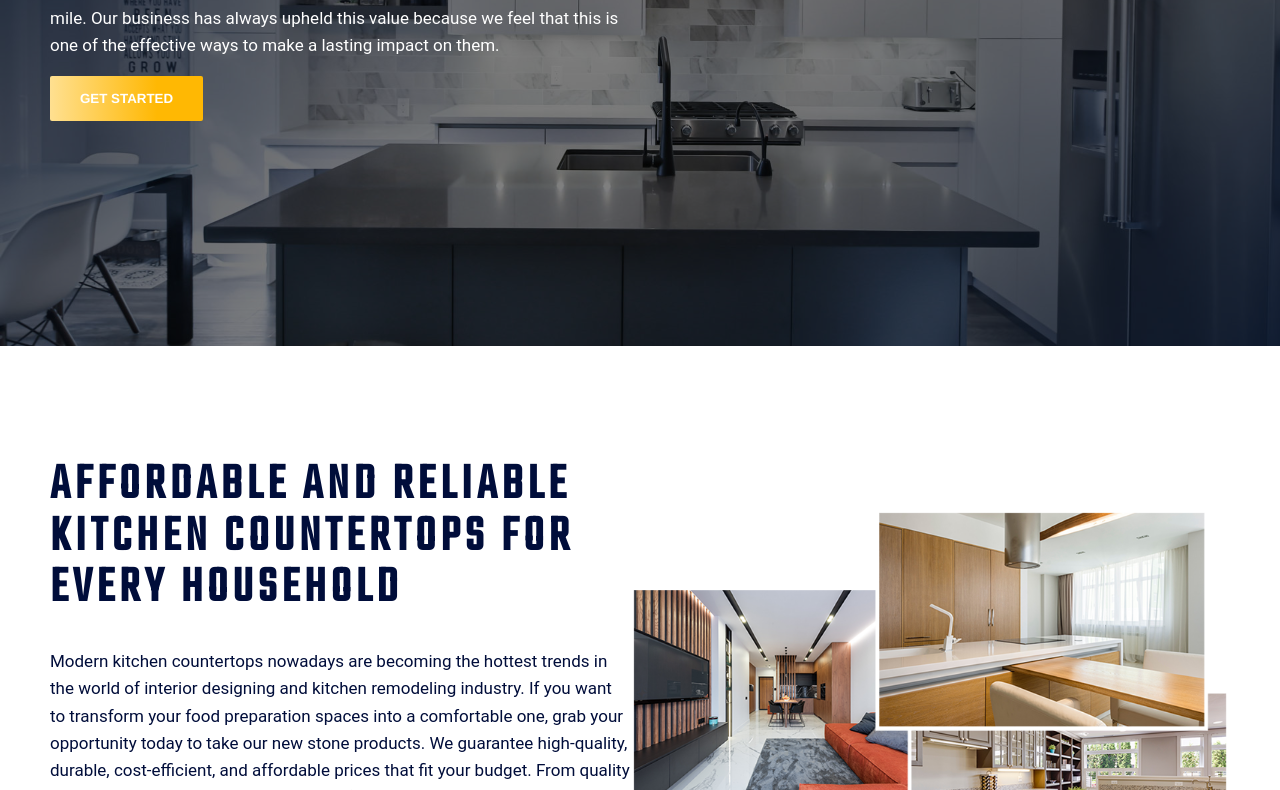
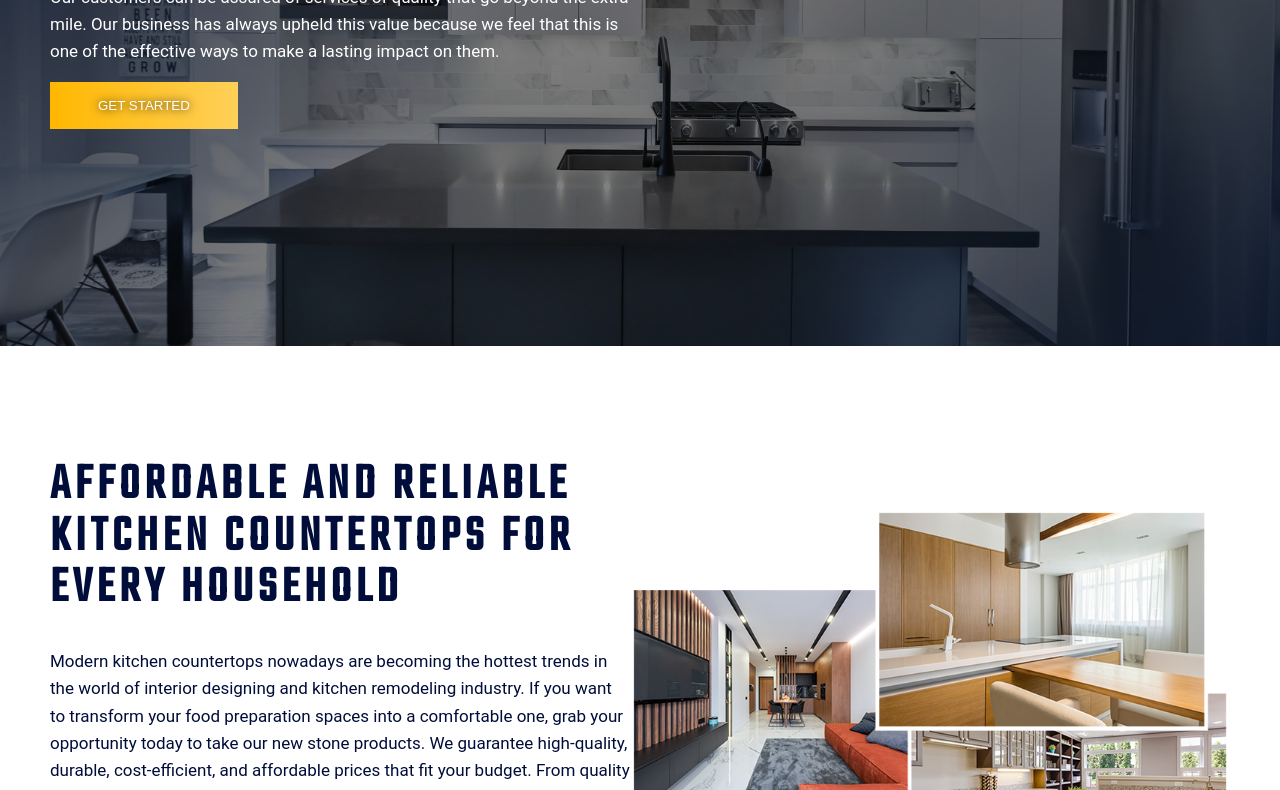
Before and after one commit to ksramos02/miraclestonegroup, a plain HTML site: page index.html in a window 1280 px wide. Shown: the part 401-1191 px from the top of the page. Drawn offline with Linux system fonts and the light colour scheme.

Commit message:
updated second section styling

```diff
--- a/assets/css/style.css
+++ b/assets/css/style.css
@@ -2,18 +2,18 @@
 Index Of css
 
 01. Common CSS
-02. Header CSS
-03. Hero CSS
-04. About CSS
-05. Service CSS
-06. Process CSS
-07. Pricing CSS
-08. Testimonial CSS
-09. Team CSS
-10. Subscribe CSS
-11. Blog CSS
-12. Contact CSS
-13. Footer CSS
+02.  CSS
+03.  CSS
+04.  CSS
+05.  CSS
+06.  CSS
+07.  CSS
+08.  CSS
+09.  CSS
+10.  CSS
+11.  CSS
+12.  CSS
+13.  CSS
 
 ========================== */
 
@@ -52,15 +52,17 @@ p {
     vertical-align: middle;
     user-select: none;
     padding: 16px 48px;
-    border-radius: 50px;
+    /* border-radius: 50px; */
     color: #fff;
     cursor: pointer;
     z-index: 5;
     transition: all .4s ease-in-out;
     border: none;
-    background: linear-gradient(90deg, rgba(255,224,145,1) 0%, rgba(255,184,3,1) 35%, rgba(255,184,3,1) 100%);
+    background: linear-gradient(to left, #ffb700 0%, #ffd058 50.39%, #ffb700 100%);
     background-size: 200% auto;
     overflow: hidden;
+    text-shadow: 0px 0px 10px #000000;
+    text-transform: uppercase;
   }
 
   .menu-btn:hover, .menu-btn:focus {
@@ -113,11 +115,9 @@ p {
     color: white;
 }
 
-/* .above-header ul li a:before {
-
-} */
-
-/* ABOVE HEADER END */
+/*===========================
+    03. Header Menu
+===========================*/
 
 .navbar {
     display: flex;
@@ -163,7 +163,7 @@ p {
 
 }
 
-.menu-btn {
+/* .menu-btn {
     padding: 15px 30px;
     background-color: #FFB803;
     border: none;
@@ -177,7 +177,7 @@ p {
 
 .menu-btn:hover {
     background-color: #000D3A;
-}
+} */
 
 .first-sect {
     padding: 0;
@@ -197,18 +197,18 @@ p {
     font-family: 'Teko';
     letter-spacing: 1em;
     color: #FFB803;
-    margin-bottom: -35px;
+    margin-bottom: -3%;
     margin-left: 2px;
 }
 
 .first-sect .first-cnt p {
-    margin-top: -30px;
+    margin-top: -2%;
 }
 
 .affordable-section {
     display: flex;
     padding: 80px 50px;
-    /* padding-bottom: 0 !important; */
+    padding-bottom: 0 !important;
     /* justify-content: flex-start; */
     align-items: center;
     color: #000D3A;
@@ -228,4 +228,5 @@ p {
 .affordable-btn {
     display: flex;
     justify-content: center;
+    padding-bottom: 80px;
 }
```
Also changed, not shown: index.html (+5 -3 lines).
